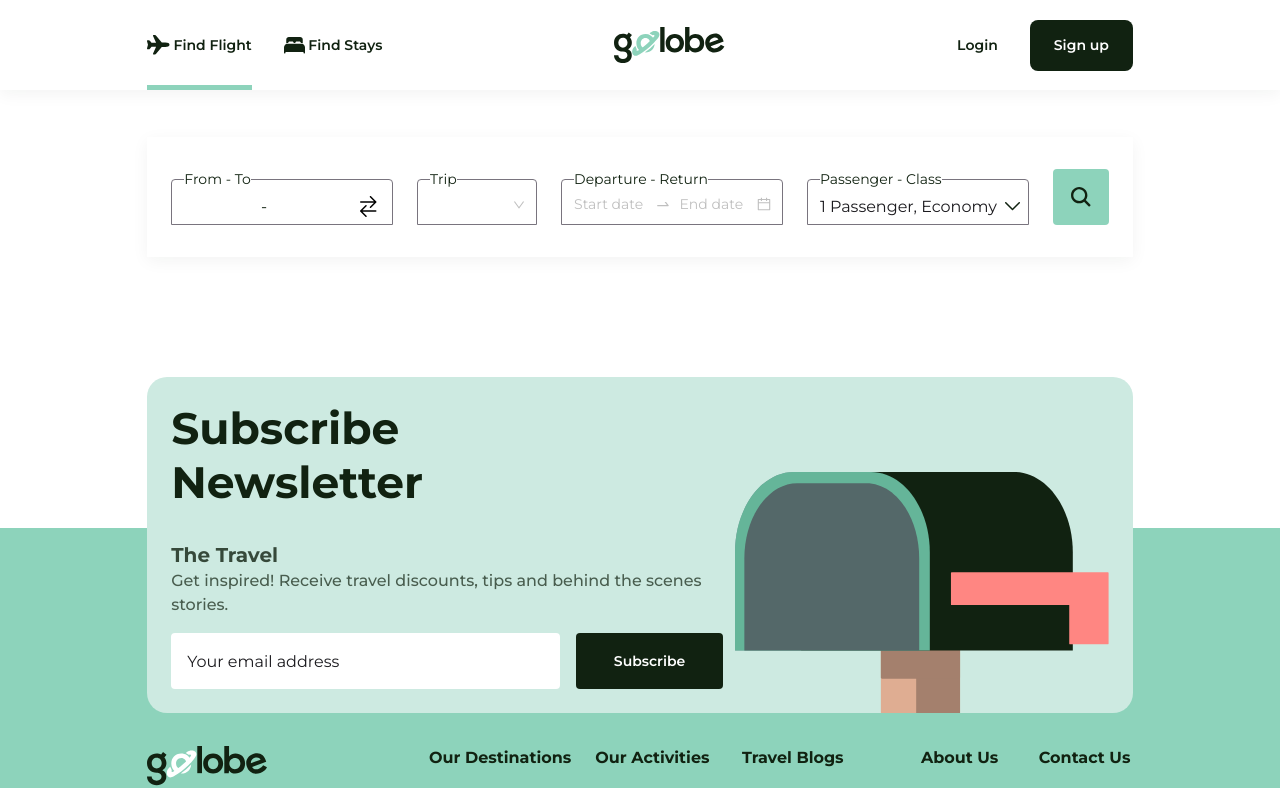
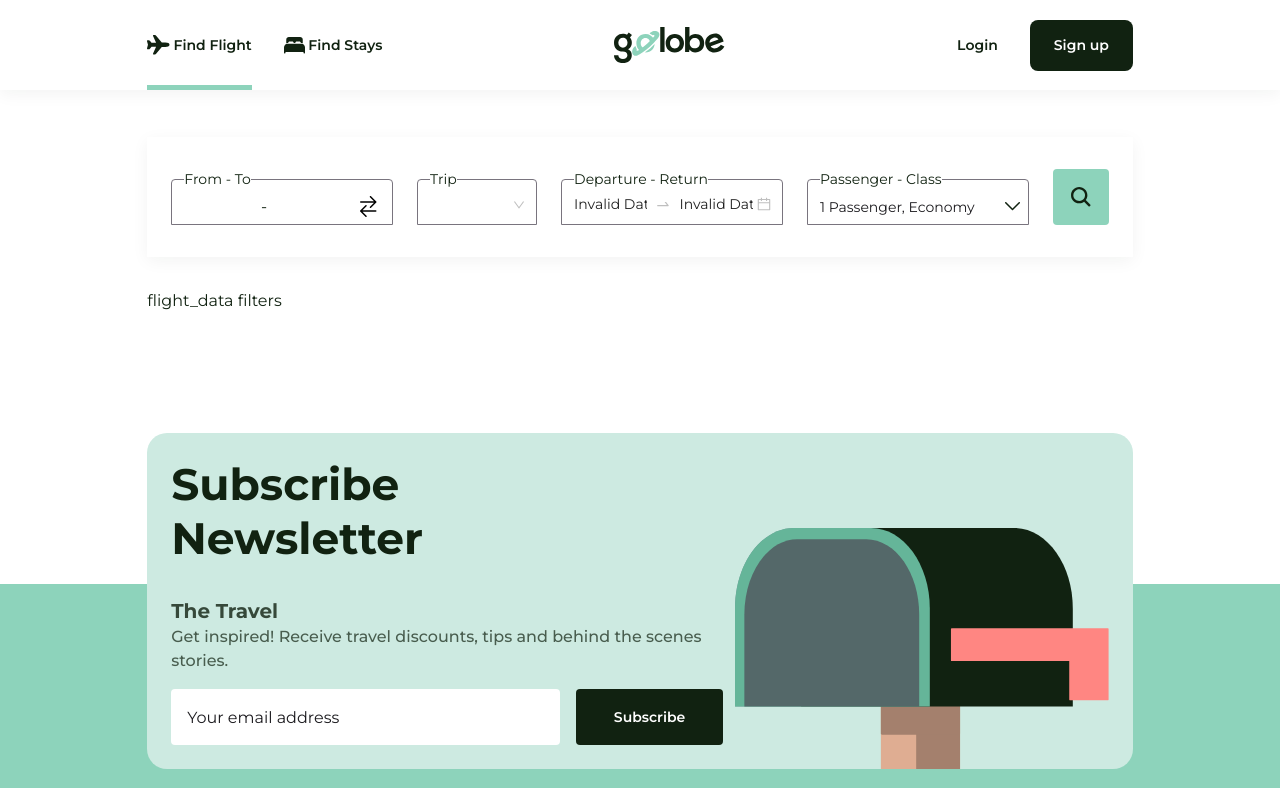
Before and after one commit to AnitaIkediashi/travel-booking-website, a Next.js app: page /flight-flow/flight-search/listing in a window 1280 px wide. Shown: the top 788 px of the page. Built offline with nearby package versions, Linux system fonts and the light colour scheme; no server answers; the database is empty.

Commit message:
created new components

```diff
--- a/components/reusable/listings.tsx
+++ b/components/reusable/listings.tsx
@@ -1,8 +1,12 @@
 "use client";
 
-import { usePathname } from "next/navigation";
+import { usePathname, useSearchParams } from "next/navigation";
 import { ListSearchHotels } from "../sections/hotels/list_search_hotels";
 import { ListSearchFlights } from "../sections/flights/list_search_flights";
+import { useEffect, useState } from "react";
+import dayjs from "dayjs";
+import { FlightDataFilters } from "../sections/flights/flight_data_filters";
+import { HotelDataFilters } from "../sections/hotels/hotel_data_filters";
 
 //using Generics
 type ListingProps<T> = {
@@ -15,6 +19,27 @@ type ListingProps<T> = {
  */
 export const Listings = <T,>({ data }: ListingProps<T>) => {
   const pathname = usePathname();
+  const searchParams = useSearchParams();
+
+  const from = searchParams.get("from");
+  const to = searchParams.get("to");
+  const trip = searchParams.get("trip");
+  const depart = dayjs(searchParams.get("depart"));
+  const returnDate = dayjs(searchParams.get("return")) || null;
+  const adults = +(searchParams.get("adults") ?? 0);
+  const children = +(searchParams.get("children") ?? 0);
+  const cabin = searchParams.get("cabin");
+
+  const queryParams = {
+    from,
+    to,
+    trip,
+    depart,
+    return: returnDate,
+    adults,
+    children,
+    cabin,
+  };
 
   const isFlight = pathname.startsWith("/flight-flow/flight-search/listing");
   const isHotel = pathname.startsWith("/hotel-flow/hotel-search/listing");
@@ -22,9 +47,16 @@ export const Listings = <T,>({ data }: ListingProps<T>) => {
   return (
     <section className="pt-[137px] md:pb-[120px] pb-12 font-montserrat">
       <div className="lg:w-[77%] md:w-[80%] mx-auto px-8 md:px-0">
-        <div className="px-6 py-8 w-full bg-white shadow-light">
-          {isFlight ? <ListSearchFlights /> : isHotel ? <ListSearchHotels /> : null}
+        <div className="px-6 py-8 w-full bg-white shadow-light mb-8">
+          {isFlight ? (
+            <ListSearchFlights queryParams={queryParams} />
+          ) : isHotel ? (
+            <ListSearchHotels />
+          ) : null}
         </div>
+        {
+            isFlight ? <FlightDataFilters /> : <HotelDataFilters />
+        }
       </div>
     </section>
   );
--- /dev/null
+++ b/components/sections/flights/flight_data_filters.tsx
@@ -0,0 +1,6 @@
+
+export const FlightDataFilters = () => {
+  return (
+    <div>flight_data filters</div>
+  )
+}
--- a/components/sections/flights/list_search_flights.tsx
+++ b/components/sections/flights/list_search_flights.tsx
@@ -1,7 +1,7 @@
 import { FlightSuggestions } from "@/components/dropdowns/flight_suggestions";
 import { SwapIcon } from "@/components/icons/swap";
 import { AirportProps } from "@/types/flight_type";
-import { useState, useTransition } from "react";
+import { useEffect, useState, useTransition } from "react";
 import dayjs from "dayjs";
 import { DatePicker, Select } from "antd";
 import { useDebouncedCallback } from "@/utils/debounceCallback";
@@ -32,23 +32,38 @@ export type InitialState = {
   cabinClass: string;
 };
 
+type QueryParams = {
+  queryParams?: QueryParamsProps;
+};
+
+type QueryParamsProps = {
+  from: string | null;
+  to: string | null;
+  trip: string | null;
+  depart: dayjs.Dayjs | null;
+  return: dayjs.Dayjs | null;
+  adults: number | null;
+  children: number | null;
+  cabin: string | null;
+};
+
 const inputClassName =
   "outline-none text-blackish-green-10 text-base w-full focus:border-2 focus:border-blue-500/10 focus:rounded-sm focus:border-b-blue-500 transition-all duration-100 ease-in-out";
 
-export const ListSearchFlights = () => {
+export const ListSearchFlights = ({ queryParams }: QueryParams) => {
+  const [initialValues, setInitialValues] = useState<InitialState>({
+    fromValue: queryParams?.from || "",
+    toValue: queryParams?.to || "",
+    trip: queryParams?.trip || "",
+    entryDate: queryParams?.trip === "one-way" ? queryParams.depart : null,
+    startDate: queryParams?.depart || null,
+    endDate: queryParams?.return !== undefined ? queryParams?.return : null,
+    adultCount: queryParams?.adults || 1,
+    childrenCount: queryParams?.children || 0,
+    cabinClass: queryParams?.cabin || "Economy",
+  });
+
   const [swapInput, setSwapInput] = useState(false);
-
-  const [initialValues, setInitialValues] = useState<InitialState>({
-    fromValue: "",
-    toValue: "",
-    trip: "",
-    entryDate: null,
-    startDate: null,
-    endDate: null,
-    adultCount: 1,
-    childrenCount: 0,
-    cabinClass: "Economy",
-  });
 
   const [activeField, setActiveField] = useState<
     "fromValue" | "toValue" | null
@@ -273,8 +288,6 @@ export const ListSearchFlights = () => {
     if (isValid) {
       // proceed to show flights
       setShowValidateModal(false);
-
-
     } else {
       setShowValidateModal(true);
     }
@@ -317,6 +330,7 @@ export const ListSearchFlights = () => {
               options={tripOptions}
               allowClear
               className="w-full text-blackish-green-10"
+              value={initialValues.trip || undefined}
               onChange={handleTripChange}
             />
           </fieldset>
@@ -332,12 +346,14 @@ export const ListSearchFlights = () => {
               <DatePicker
                 format={dateFormat}
                 className="w-full text-blackish-green-10"
+                value={initialValues.entryDate}
                 onChange={handleSingleDateChange}
                 disabledDate={disabledDate}
               />
             ) : (
               <RangePicker
                 format={dateFormat}
+                value={[initialValues.startDate, initialValues.endDate]}
                 onChange={handleDateRangeChange}
                 className="text-blackish-green-10"
                 disabledDate={disabledDate}
@@ -353,7 +369,7 @@ export const ListSearchFlights = () => {
             <legend className="text-blackish-green text-sm capitalize">
               passenger - class
             </legend>
-            <p className="w-full h-full capitalize text-blackish-green-10 flex items-center justify-between">
+            <p className="w-full h-full capitalize text-blackish-green-10 flex items-center justify-between xl:text-sm">
               {totalPassengers > 0
                 ? `${totalPassengers} passenger${
                     totalPassengers > 1 ? "s, " : ", "
--- /dev/null
+++ b/components/sections/hotels/hotel_data_filters.tsx
@@ -0,0 +1,6 @@
+
+export const HotelDataFilters = () => {
+  return (
+    <div>hotel_data</div>
+  )
+}
```
Lines whose indentation alone changed are shown as unchanged.
